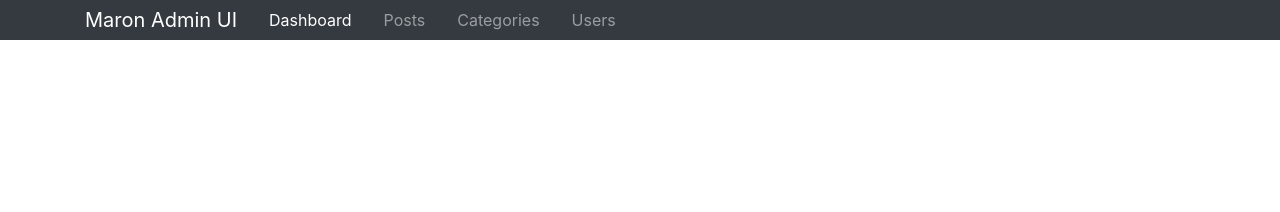
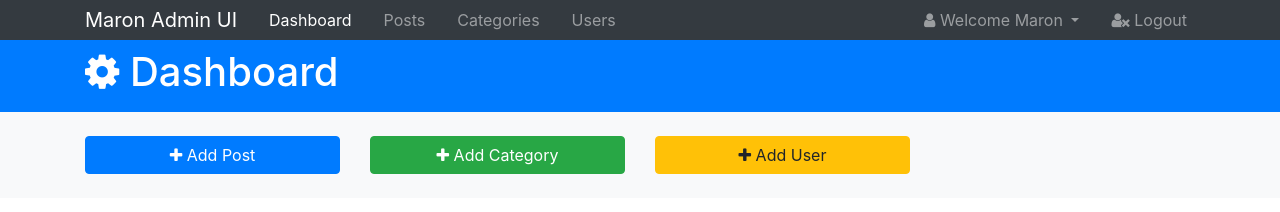
Before and after one commit to matovu-ronald/Maron-Admin-UI, a website: page src/index.html in a window 1280 px wide. Drawn offline with Linux system fonts and the light colour scheme.

Commit message:
Adding Navbar, Header, Actions Sections

```diff
--- a/src/index.html
+++ b/src/index.html
@@ -1,5 +1,6 @@
 <!DOCTYPE html>
 <html lang="en">
+
 <head>
   <meta charset="UTF-8">
   <meta name="viewport" content="width=device-width, initial-scale=1.0">
@@ -9,7 +10,9 @@
   <link rel="stylesheet" href="css/bootstrap.css">
   <link rel="stylesheet" href="css/style.css">
 </head>
-<body id="home">
+
+<body>
+  <!--Navbar Section-->
   <nav class="navbar navbar-expand-sm navbar-dark bg-dark p-0">
     <div class="container">
       <a href="index.html" class="navbar-brand">Maron Admin UI</a>
@@ -30,14 +33,71 @@
           <li class="navbar-item px-2">
             <a href="users.html " class="nav-link">Users</a>
           </li>
-
+        </ul>
+        <ul class="navbar-nav ml-auto">
+          <li class="nav-item dropdown mr-3">
+            <a href="#" class="nav-link dropdown-toggle" data-toggle="dropdown">
+              <i class="fa fa-user"></i> Welcome Maron
+            </a>
+            <div class="dropdown-menu">
+              <a href="profile.html" class="dropdown-item">
+                <i class="fa fa-user-circle"></i> Profile
+              </a>
+              <a href="settings.html" class="dropdown-item">
+                <i class="fa fa-gear"></i> Settings
+              </a>
+            </div>
+          </li>
+          <li class="nav-item">
+            <a href="login.html" class="nav-link">
+              <i class="fa fa-user-times"></i> Logout
+            </a>
+          </li>
         </ul>
       </div>
     </div>
   </nav>
-    <!-- footer section -->
+  <!--/Navbar Section-->
+
+  <!--Header Section-->
+  <header id="main-header" class="py-2 bg-primary text-white">
+    <div class="container">
+      <div class="row">
+        <div class="col-md-6">
+          <h1>
+            <i class="fa fa-gear"></i> Dashboard</h1>
+        </div>
+      </div>
+    </div>
+  </header>
+  <!--/Header Section-->
+
+  <!--Actions-->
+  <section id="actions" class="py-4 mb-4 bg-light">
+    <div class="container">
+      <div class="row">
+        <div class="col-md-3">
+          <a href="#" class="btn btn-primary btn-block" data-toggle="modal" data-target="#addPostModel">
+            <i class="fa fa-plus"></i> Add Post
+          </a>
+        </div>
+        <div class="col-md-3">
+          <a href="#" class="btn btn-success btn-block" data-toggle="modal" data-target="#addCategoryModel">
+            <i class="fa fa-plus"></i> Add Category
+          </a>
+        </div>
+        <div class="col-md-3">
+          <a href="#" class="btn btn-warning btn-block" data-toggle="modal" data-target="#addUserModel">
+            <i class="fa fa-plus"></i> Add User
+          </a>
+        </div>
+      </div>
+    </div>
+  </section>
+  <!--/Actions-->
   <script src="js/jquery.min.js"></script>
   <script src="js/popper.min.js"></script>
   <script src="js/bootstrap.min.js"></script>
 </body>
+
 </html>
```
Lines whose indentation alone changed are shown as unchanged.
